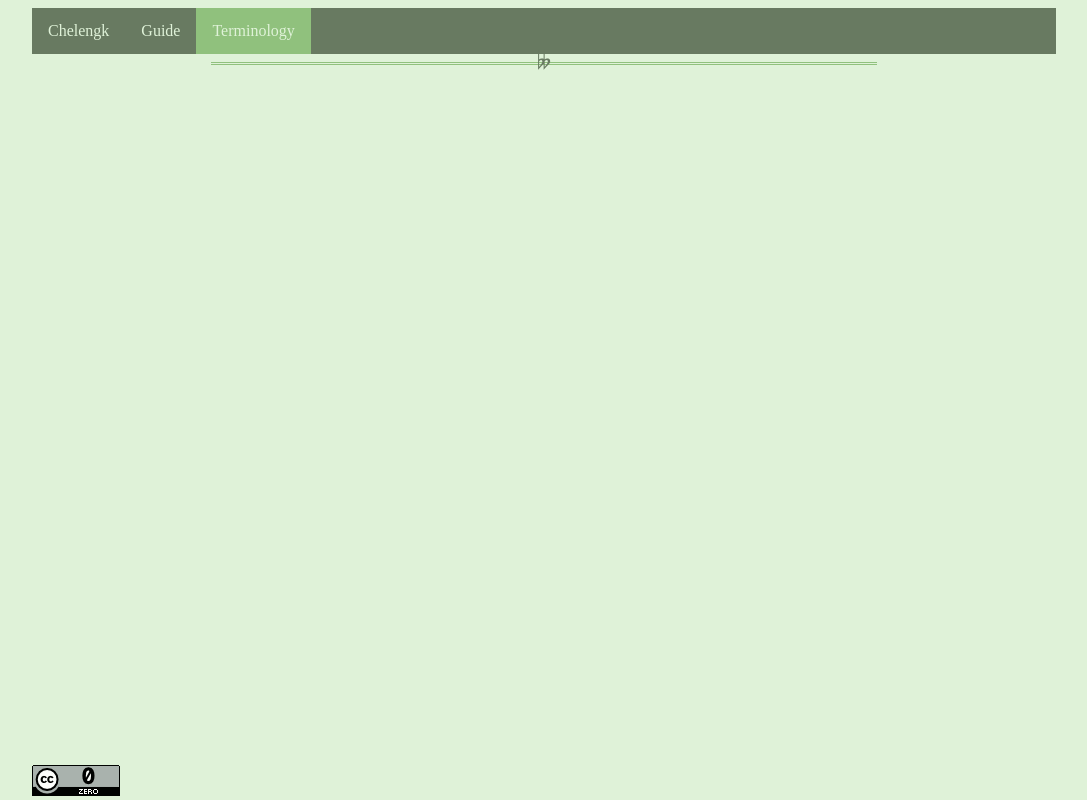
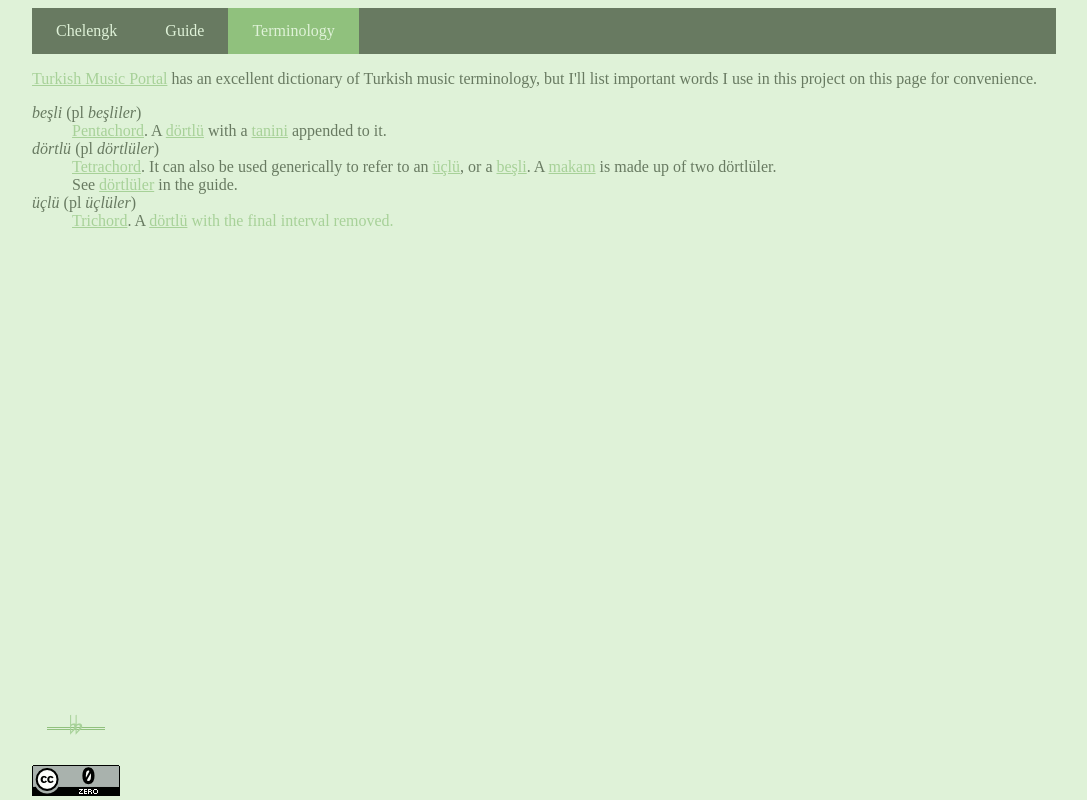
Before and after one commit to erkin/chelengk, a plain HTML site: page terms/index.html in a window 1280 px wide. Shown: the whole page, without its empty margins (96-1183 px from the left). Drawn offline with Linux system fonts and the light colour scheme.

Commit message:
Style fixes, beginning of the glossary

```diff
--- a/style.css
+++ b/style.css
@@ -50,17 +50,12 @@ li
 	float: left;
 }
 
-li:last-child
-{
-	border-right: none;
-}
-
 li a
 {
-	display: block;
+	display: inline-block;
 	color: #dff2d8;
 	text-align: center;
-	padding: 14px 16px;
+	padding: 14px 24px;
 	text-decoration: none;
 }
 
@@ -116,4 +111,4 @@ li a
 	mode: css
 	indent-tabs-mode: t
 	tab-width: 4
-/* End: */
+	End: */
--- a/terms/index.html
+++ b/terms/index.html
@@ -32,13 +32,46 @@
         </ul>
       </nav>
     </header>
-    <hr/>
     <section>
       <a id="content"></a>
+      <p>
+        <a href="http://www.turkishmusicportal.org/en/turkish-music-dictionary">Turkish
+        Music Portal</a> has an excellent dictionary of Turkish music
+        terminology, but I'll list important words I use in this project on this
+        page for convenience.
+      </p>
+      <dl>
+        <dt><i>beşli</i> (pl <i>beşliler</i>)</dt>
+        <dd>
+          <a id="beşli"></a>
+          <a href="https://en.wikipedia.org/wiki/Pentachord">Pentachord</a>.
+          A <a href="#dörtlü">dörtlü</a> with a <a href="#tanini">tanini</a>
+          appended to it.
+        </dd>
+
+        <dt><i>dörtlü</i> (pl <i>dörtlüler</i>)</dt>
+        <dd>
+          <a id="dörtlü"></a>
+          <a href="https://en.wikipedia.org/wiki/Tetrachord">Tetrachord</a>.
+          It can also be used generically to refer to
+          an <a href="#üçlü">üçlü</a>, or a <a href="#beşli">beşli</a>.
+          A <a href="#makam">makam</a> is made up of two dörtlüler.
+          <br/>
+          See <a href="/chelengk/primer/dörtlü">dörtlüler</a> in the guide.
+        </dd>
+
+        <dt><i>üçlü</i> (pl <i>üçlüler</i>)</dt>
+        <dd>
+          <a id="üçlü"></a>
+          <a href="https://en.wikipedia.org/wiki/Trichord">Trichord</a>.
+          A <a href="#dörtlü">dörtlü<a/> with the final interval removed.
+        </dd>
+      </dl>
     </section>
   </body>
 
   <footer>
+    <hr/>
     <a href="https://creativecommons.org/cc0">
       <img src="/chelengk/media/cc0.png"
            alt="Public Domain"/>
```
Also changed, not shown: index.html (+2 -2 lines), primer/index.html (+2 -2 lines).
